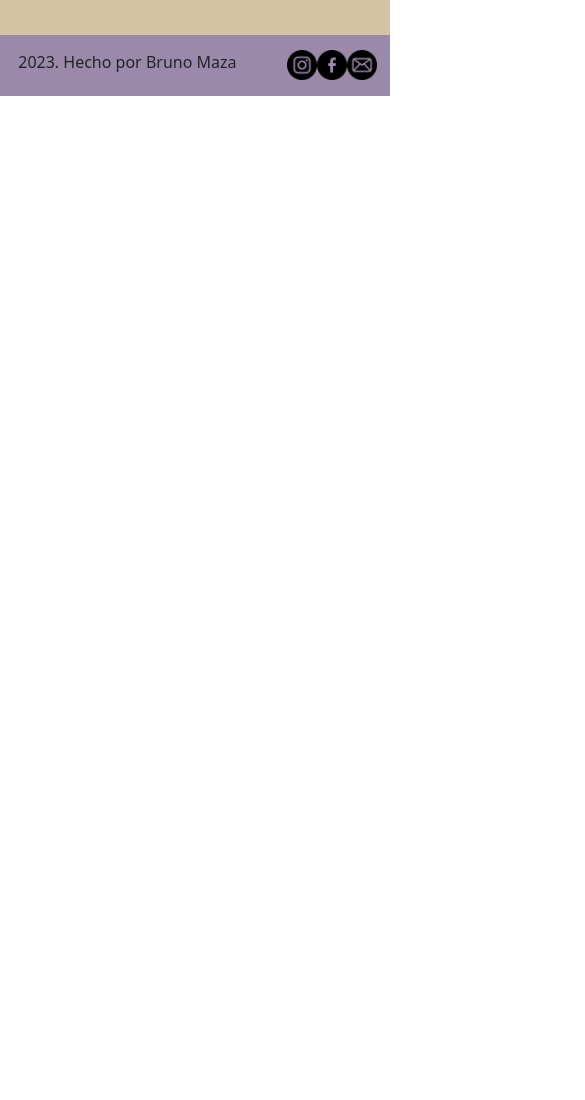
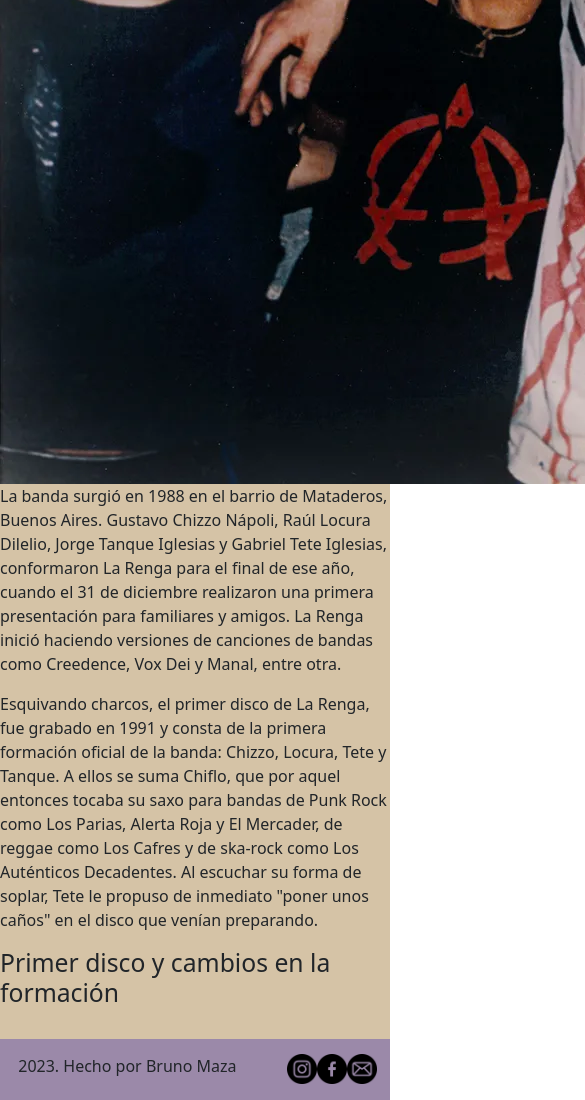
Before and after one commit to BrunoASecas/Proyecto-la-renga.io, a plain HTML site: page pages/historia.html in a window 390 px wide. Shown: the part 545-1645 px from the top of the page, 585 px wide, since content can reach past the window. Before the commit the page ends 844 px from the top, so only its background shows below. Drawn offline with nearby package versions, Linux system fonts and the light colour scheme.

Commit message:
pruebas del responsive del index

```diff
--- a/css/stile.css
+++ b/css/stile.css
@@ -52,6 +52,9 @@ header nav ul li a {
 main {
   background-color: #d5c3a6;
 }
+.hero-section {
+  height: auto;
+}
 .imagenPrincipalIndex {
   width: 100%;
   height: 500px;
@@ -75,8 +78,9 @@ main {
 .videosIndex {
   display: flex;
   flex-direction: row;
-  justify-content: space-evenly;
+  justify-content: space-between;
 }
+
 .mainContacto {
   width: 100%;
   height: 500px;
@@ -109,7 +113,7 @@ main {
 }
 .mainHistoria {
   width: 100%;
-  height: 430px;
+  height: auto;
 }
 
 main form {
@@ -161,10 +165,16 @@ footer ul li a img {
     align-items: center;
   }
 }
-@media (max-width: 940px) {
+@media (min-width: 700px; max-width: 940px) {
   .container-discos {
     display: grid;
     grid-template-columns: 1fr 1fr;
+  }
+  .video-responsive1 {
+    width: 50%;
+  }
+  .video-responsive2 {
+    width: 50%;
   }
 }
 @media (max-width: 768px) {
--- a/pages/historia.html
+++ b/pages/historia.html
@@ -35,7 +35,41 @@
         </ul>
       </nav>
     </header>
-    <main class="mainHistoria"></main>
+    <main class="mainHistoria">
+      <h1>¿A dónde me lleva la vida?</h1>
+      <section>
+        <div>
+          <h2>Comienzos</h2>
+          <img
+            src="../assets/img/comienzos.jpg"
+            alt="foto de los integrantes"
+          />
+        </div>
+        <p>
+          La banda surgió en 1988 en el barrio de Mataderos, Buenos Aires.
+          Gustavo Chizzo Nápoli, Raúl Locura Dilelio, Jorge Tanque Iglesias y
+          Gabriel Tete Iglesias, conformaron La Renga para el final de ese año,
+          cuando el 31 de diciembre realizaron una primera presentación para
+          familiares y amigos. La Renga inició haciendo versiones de canciones
+          de bandas como Creedence, Vox Dei y Manal, entre otra.
+        </p>
+      </section>
+      <section>
+        <p>
+          Esquivando charcos, el primer disco de La Renga, fue grabado en 1991 y
+          consta de la primera formación oficial de la banda: Chizzo, Locura,
+          Tete y Tanque. A ellos se suma Chiflo, que por aquel entonces tocaba
+          su saxo para bandas de Punk Rock como Los Parias, Alerta Roja y El
+          Mercader, de reggae como Los Cafres y de ska-rock como Los Auténticos
+          Decadentes. Al escuchar su forma de soplar, Tete le propuso de
+          inmediato "poner unos caños" en el disco que venían preparando.
+        </p>
+        <div>
+          <h2>Primer disco y cambios en la formación</h2>
+          <img src="" alt="" />
+        </div>
+      </section>
+    </main>
     <footer>
       <p>2023. Hecho por Bruno Maza</p>
       <ul>
```
Also changed, not shown: index.html (+3 -3 lines).
